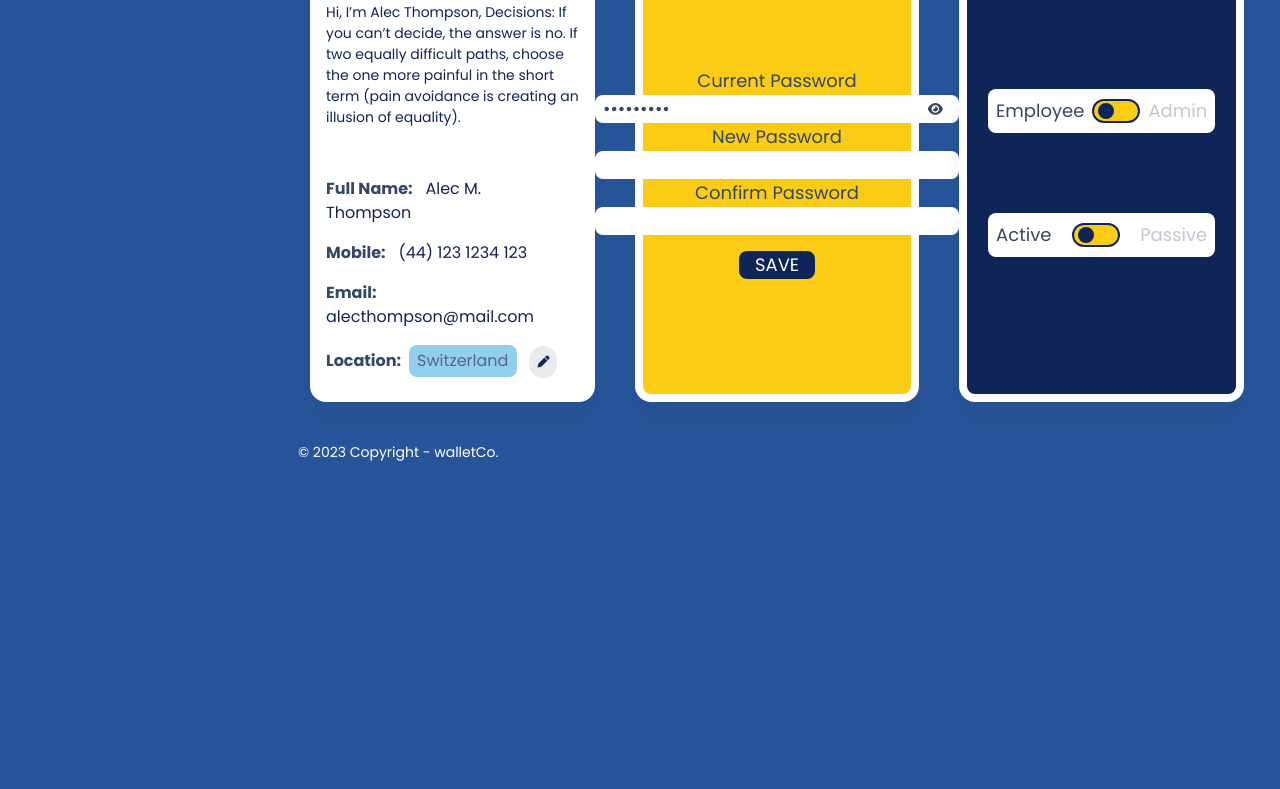
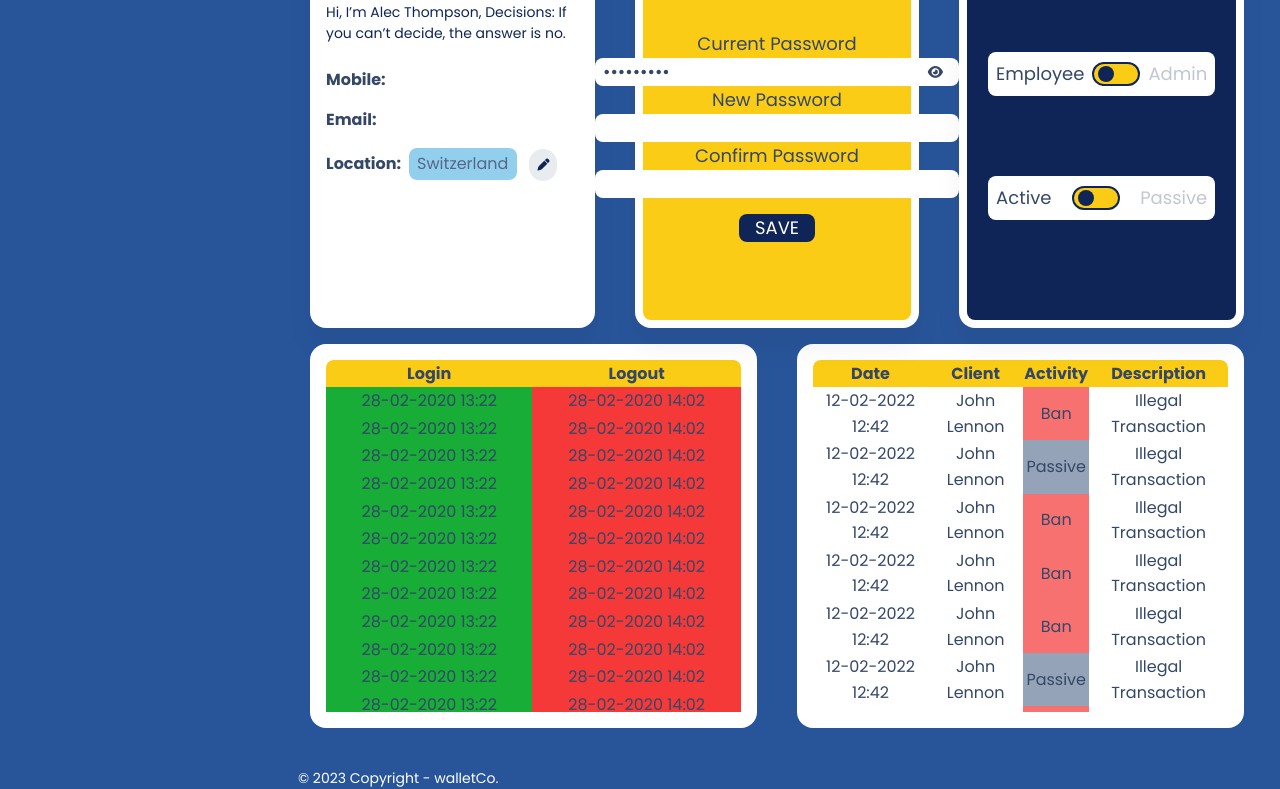
Before and after one commit to falkayadev/mvc-test, a website: page src/admin/pages/admin-profile.html in a window 1280 px wide. Shown: the part 454-1243 px from the top of the page. Before the commit the page ends 917 px from the top, so only its background shows below. Drawn offline with nearby package versions, Linux system fonts and the light colour scheme.

Commit message:
admin login/logout and activity monitor

```diff
--- a/src/admin/pages/admin-profile.html
+++ b/src/admin/pages/admin-profile.html
@@ -18,6 +18,15 @@
       @import url("https://fonts.googleapis.com/css2?family=Lato:ital,wght@0,100;0,300;0,400;0,700;0,900;1,100;1,300;1,400;1,700;1,900&display=swap");
       @import url("https://fonts.googleapis.com/css2?family=Poppins:ital,wght@0,100;0,200;0,300;0,400;0,500;0,600;0,700;0,800;0,900;1,100;1,200;1,300;1,400;1,500;1,600;1,700;1,800;1,900&display=swap");
       @import url("https://fonts.googleapis.com/css2?family=Comfortaa:wght@300;400;500;600;700&display=swap");
+    </style>
+    <style>
+      #logInOutLog td:first-child {
+        background: #17ad37;
+      }
+
+      #logInOutLog td:last-child {
+        background: #f53939;
+      }
     </style>
 
     <!-- Nucleo Icons -->
@@ -414,73 +423,37 @@
         </div>
       </div>
       <div
-        class="mx-auto grid w-full grid-cols-1 gap-4 p-6 md:grid-cols-2 xl:grid-cols-3"
+        class="mx-auto grid w-full auto-rows-[24rem] grid-cols-1 gap-4 p-6 md:grid-cols-2 xl:grid-cols-6"
       >
-        <div class="w-full max-w-full px-3">
+        <div class="col-span-6 w-full max-w-full px-3 lg:col-span-2">
           <div
-            class="shadow-soft-xl relative flex h-full min-w-0 flex-col break-words rounded-2xl border-0 bg-white bg-clip-border"
+            class="shadow-soft-xl flex min-h-[24rem] flex-col rounded-2xl bg-white"
           >
             <div class="mb-0 rounded-t-2xl border-b-0 bg-white p-4 pb-0">
-              <div class="-mx-3 flex flex-wrap">
+              <div class="-mx-3 flex">
                 <div
-                  class="flex w-full max-w-full shrink-0 items-center px-3 md:w-8/12 md:flex-none"
+                  class="flex w-full max-w-full shrink-0 items-center px-3 md:w-8/12"
                 >
                   <h6 class="mb-0">Profile Information</h6>
-                </div>
-                <div
-                  class="w-full max-w-full shrink-0 px-3 text-right md:w-4/12 md:flex-none"
-                >
-                  <a
-                    href="javascript:;"
-                    data-target="tooltip_trigger"
-                    data-placement="top"
-                  >
-                    <i
-                      class="fas fa-user-edit text-sm leading-normal text-slate-400"
-                    ></i>
-                  </a>
-                  <div
-                    data-target="tooltip"
-                    class="hidden rounded-lg bg-black px-2 py-1 text-center text-sm text-white"
-                    role="tooltip"
-                  >
-                    Edit Profile
-                    <div
-                      class="invisible absolute h-2 w-2 bg-inherit before:visible before:absolute before:h-2 before:w-2 before:rotate-45 before:bg-inherit before:content-['']"
-                      data-popper-arrow
-                    ></div>
-                  </div>
                 </div>
               </div>
             </div>
             <div class="flex-auto p-4 text-primary-2">
               <p class="text-sm leading-normal">
                 Hi, I’m Alec Thompson, Decisions: If you can’t decide, the
-                answer is no. If two equally difficult paths, choose the one
-                more painful in the short term (pain avoidance is creating an
-                illusion of equality).
+                answer is no.
               </p>
-              <hr
-                class="my-6 h-px bg-transparent bg-gradient-to-r from-transparent via-white to-transparent"
-              />
+
               <ul class="mb-0 flex flex-col rounded-lg pl-0 text-primary-2">
                 <li
-                  class="relative block rounded-t-lg border-0 bg-white px-4 py-2 pl-0 pt-0 text-sm leading-normal text-inherit"
+                  class="relative block border-0 border-t-0 bg-white px-4 py-2 pl-0 text-sm leading-normal text-inherit"
                 >
-                  <strong class="text-slate-700">Full Name:</strong> &nbsp; Alec
-                  M. Thompson
+                  <strong class="text-slate-700">Mobile:</strong>
                 </li>
                 <li
                   class="relative block border-0 border-t-0 bg-white px-4 py-2 pl-0 text-sm leading-normal text-inherit"
                 >
-                  <strong class="text-slate-700">Mobile:</strong> &nbsp; (44)
-                  123 1234 123
-                </li>
-                <li
-                  class="relative block border-0 border-t-0 bg-white px-4 py-2 pl-0 text-sm leading-normal text-inherit"
-                >
-                  <strong class="text-slate-700">Email:</strong> &nbsp;
-                  alecthompson@mail.com
+                  <strong class="text-slate-700">Email:</strong>
                 </li>
                 <li
                   class="relative block border-0 border-t-0 bg-white px-4 py-2 pl-0 text-sm leading-normal text-inherit"
@@ -505,7 +478,7 @@
             </div>
           </div>
         </div>
-        <div class="w-full max-w-full px-3">
+        <div class="col-span-6 w-full max-w-full px-3 lg:col-span-2">
           <div
             class="shadow-soft-xl relative flex h-full min-w-0 flex-col break-words rounded-2xl border-0 bg-white bg-clip-border p-2"
           >
@@ -550,7 +523,7 @@
             </div>
           </div>
         </div>
-        <div class="w-full max-w-full px-3">
+        <div class="col-span-6 w-full max-w-full px-3 lg:col-span-2">
           <div
             class="shadow-soft-xl relative flex h-full min-w-0 flex-col break-words rounded-2xl border-0 bg-white bg-clip-border p-2"
           >
@@ -594,6 +567,190 @@
             </div>
           </div>
         </div>
+        <div class="col-span-6 w-full max-w-full px-3 lg:col-span-3">
+          <div
+            class="flex h-full w-full flex-col items-center rounded-2xl border-0 bg-white p-4 text-slate-700"
+          >
+            <div class="w-full overflow-y-scroll">
+              <table
+                class="w-full border-collapse text-center"
+                id="logInOutLog"
+              >
+                <thead>
+                  <tr class="bg-yellow-400">
+                    <th class="rounded-ss-lg">Login</th>
+                    <th class="rounded-se-lg">Logout</th>
+                  </tr>
+                </thead>
+                <tbody>
+                  <tr>
+                    <td>28-02-2020 13:22</td>
+                    <td>28-02-2020 14:02</td>
+                  </tr>
+                  <tr>
+                    <td>28-02-2020 13:22</td>
+                    <td>28-02-2020 14:02</td>
+                  </tr>
+                  <tr>
+                    <td>28-02-2020 13:22</td>
+                    <td>28-02-2020 14:02</td>
+                  </tr>
+                  <tr>
+                    <td>28-02-2020 13:22</td>
+                    <td>28-02-2020 14:02</td>
+                  </tr>
+                  <tr>
+                    <td>28-02-2020 13:22</td>
+                    <td>28-02-2020 14:02</td>
+                  </tr>
+                  <tr>
+                    <td>28-02-2020 13:22</td>
+                    <td>28-02-2020 14:02</td>
+                  </tr>
+                  <tr>
+                    <td>28-02-2020 13:22</td>
+                    <td>28-02-2020 14:02</td>
+                  </tr>
+                  <tr>
+                    <td>28-02-2020 13:22</td>
+                    <td>28-02-2020 14:02</td>
+                  </tr>
+                  <tr>
+                    <td>28-02-2020 13:22</td>
+                    <td>28-02-2020 14:02</td>
+                  </tr>
+                  <tr>
+                    <td>28-02-2020 13:22</td>
+                    <td>28-02-2020 14:02</td>
+                  </tr>
+                  <tr>
+                    <td>28-02-2020 13:22</td>
+                    <td>28-02-2020 14:02</td>
+                  </tr>
+                  <tr>
+                    <td>28-02-2020 13:22</td>
+                    <td>28-02-2020 14:02</td>
+                  </tr>
+                  <tr>
+                    <td>28-02-2020 13:22</td>
+                    <td>28-02-2020 14:02</td>
+                  </tr>
+                  <tr>
+                    <td>28-02-2020 13:22</td>
+                    <td>28-02-2020 14:02</td>
+                  </tr>
+                </tbody>
+              </table>
+            </div>
+          </div>
+        </div>
+        <div class="col-span-6 w-full max-w-full px-3 lg:col-span-3">
+          <div
+            class="flex h-full w-full flex-col items-center rounded-2xl border-0 bg-white p-4 text-slate-700"
+          >
+            <div class="w-full overflow-y-scroll">
+              <table
+                class="w-full border-collapse text-center"
+                id="activityMonitor"
+              >
+                <thead>
+                  <tr class="bg-yellow-400">
+                    <th class="rounded-ss-lg">Date</th>
+                    <th>Client</th>
+                    <th>Activity</th>
+                    <th class="rounded-se-lg">Description</th>
+                  </tr>
+                </thead>
+                <tbody>
+                  <tr>
+                    <td>12-02-2022 12:42</td>
+                    <td>John Lennon</td>
+                    <td>Ban</td>
+                    <td>Illegal Transaction</td>
+                  </tr>
+                  <tr>
+                    <td>12-02-2022 12:42</td>
+                    <td>John Lennon</td>
+                    <td>Passive</td>
+                    <td>Illegal Transaction</td>
+                  </tr>
+                  <tr>
+                    <td>12-02-2022 12:42</td>
+                    <td>John Lennon</td>
+                    <td>Ban</td>
+                    <td>Illegal Transaction</td>
+                  </tr>
+                  <tr>
+                    <td>12-02-2022 12:42</td>
+                    <td>John Lennon</td>
+                    <td>Ban</td>
+                    <td>Illegal Transaction</td>
+                  </tr>
+                  <tr>
+                    <td>12-02-2022 12:42</td>
+                    <td>John Lennon</td>
+                    <td>Ban</td>
+                    <td>Illegal Transaction</td>
+                  </tr>
+                  <tr>
+                    <td>12-02-2022 12:42</td>
+                    <td>John Lennon</td>
+                    <td>Passive</td>
+                    <td>Illegal Transaction</td>
+                  </tr>
+                  <tr>
+                    <td>12-02-2022 12:42</td>
+                    <td>John Lennon</td>
+                    <td>Ban</td>
+                    <td>Illegal Transaction</td>
+                  </tr>
+                  <tr>
+                    <td>12-02-2022 12:42</td>
+                    <td>John Lennon</td>
+                    <td>Ban</td>
+                    <td>Illegal Transaction</td>
+                  </tr>
+                  <tr>
+                    <td>12-02-2022 12:42</td>
+                    <td>John Lennon</td>
+                    <td>Ban</td>
+                    <td>Illegal Transaction</td>
+                  </tr>
+                  <tr>
+                    <td>12-02-2022 12:42</td>
+                    <td>John Lennon</td>
+                    <td>Ban</td>
+                    <td>Illegal Transaction</td>
+                  </tr>
+                  <tr>
+                    <td>12-02-2022 12:42</td>
+                    <td>John Lennon</td>
+                    <td>Passive</td>
+                    <td>Illegal Transaction</td>
+                  </tr>
+                  <tr>
+                    <td>12-02-2022 12:42</td>
+                    <td>John Lennon</td>
+                    <td>Ban</td>
+                    <td>Illegal Transaction</td>
+                  </tr>
+                  <tr>
+                    <td>12-02-2022 12:42</td>
+                    <td>John Lennon</td>
+                    <td>Ban</td>
+                    <td>Illegal Transaction</td>
+                  </tr>
+                  <tr>
+                    <td>12-02-2022 12:42</td>
+                    <td>John Lennon</td>
+                    <td>Ban</td>
+                    <td>Illegal Transaction</td>
+                  </tr>
+                </tbody>
+              </table>
+            </div>
+          </div>
+        </div>
       </div>
       <footer class="pt-4">
         <div class="mx-auto w-full px-6">
@@ -629,4 +786,21 @@
   <script src="../assets/js/sidenav-burger.js"></script>
   <script src="../assets/js/admin-profile.js"></script>
   <script src="../assets/js/profile.js"></script>
+
+  <!--CSS Script for Activity Monitor-->
+  <script>
+    const table = document.querySelector("#activityMonitor");
+    const tbody = table.querySelector("tbody");
+    const rows = tbody.querySelectorAll("tr");
+
+    rows.forEach((row) => {
+      const target = row.getElementsByTagName("td")[2];
+      if (target.innerHTML === "Ban") {
+        target.classList.add("bg-red-400");
+      } else {
+        target.classList.add("bg-slate-400");
+      }
+    });
+  </script>
+  <!--CSS Script End-->
 </html>
```
Also changed, not shown: dist/output.css.
